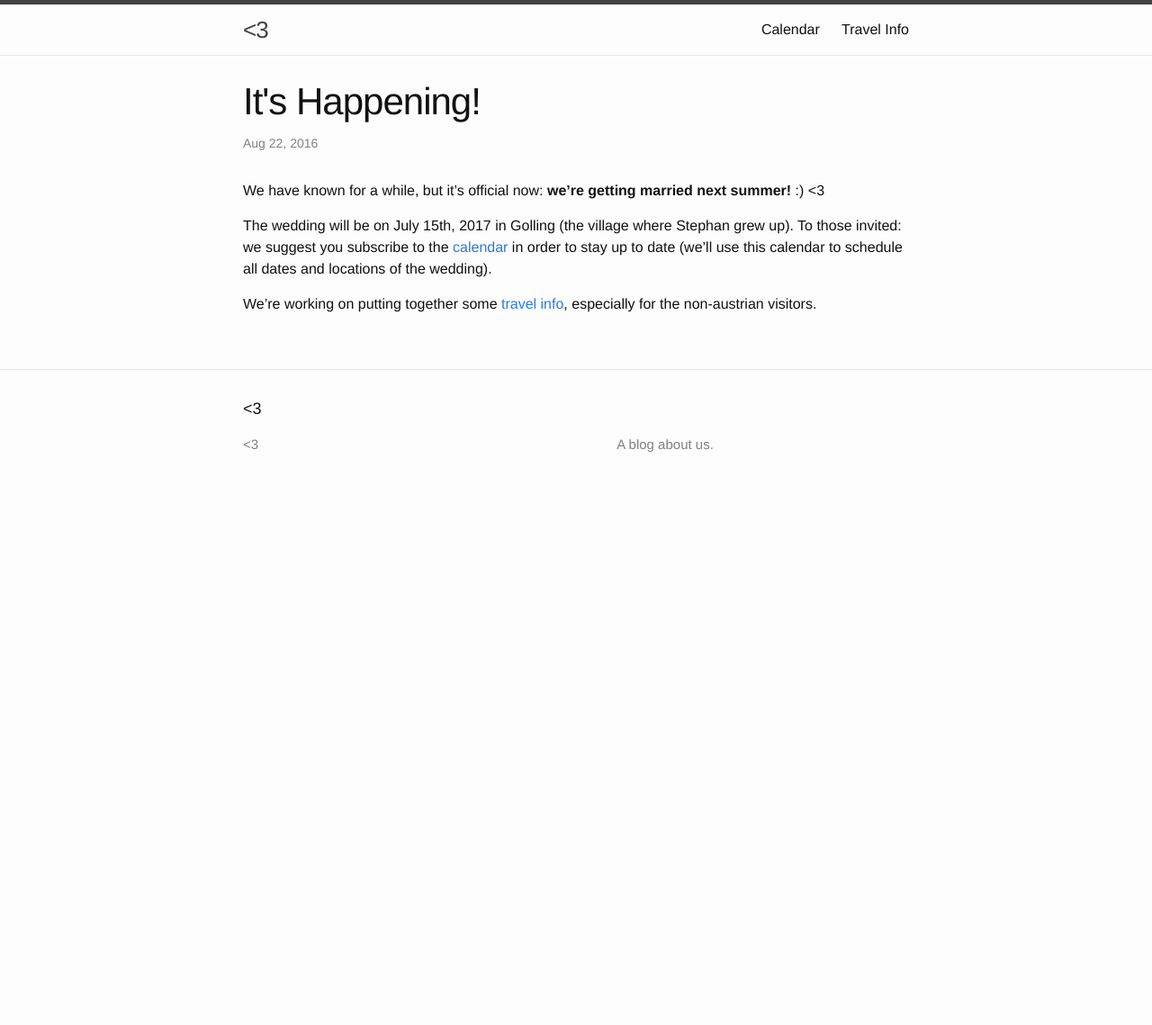
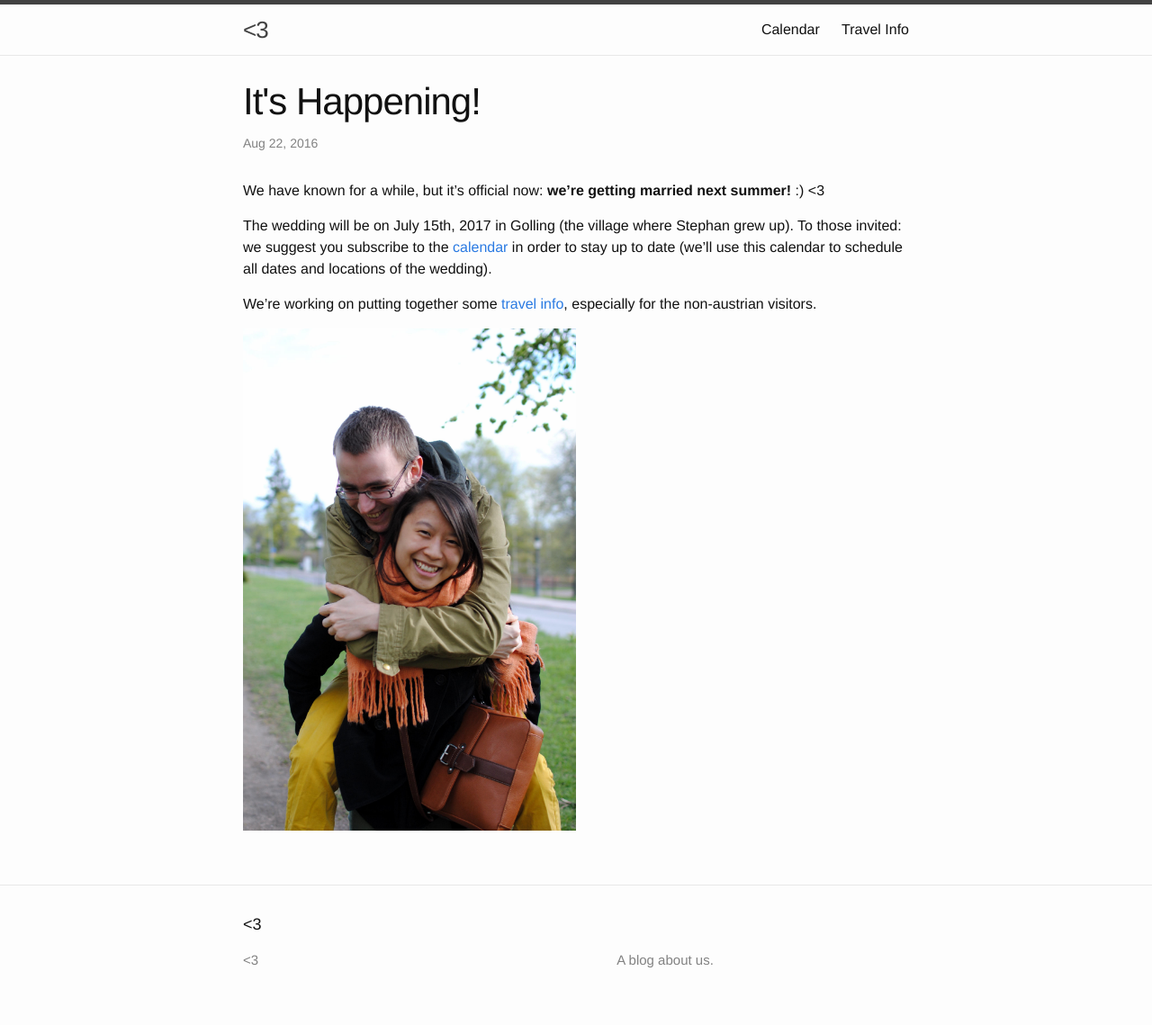
Before and after one commit to stephan-kim/stephan-kim.github.io, a Jekyll site: the page built from _posts/2016-08-22-its-happening.markdown, in a window 1280 px wide. Shown: the whole page at 90% size. Built offline with Jekyll 4.4.1, drawn with Linux system fonts in a browser that asks for light colours; comment, search, counter and statistics services are not loaded; before the commit the page ends 900 px from its top, so only the background shows below that.

Commit message:
add my favourite pic

```diff
--- a/_posts/2016-08-22-its-happening.markdown
+++ b/_posts/2016-08-22-its-happening.markdown
@@ -14,3 +14,5 @@ this calendar to schedule all dates and locations of the wedding).
 
 We're working on putting together some [travel info](/travel-info), especially for the
 non-austrian visitors.
+
+<img width="50%" alt="Picture of us" src="https://raw.githubusercontent.com/stephan-kim/stephan-kim.github.io/master/_img/pic.jpg"/>
```
